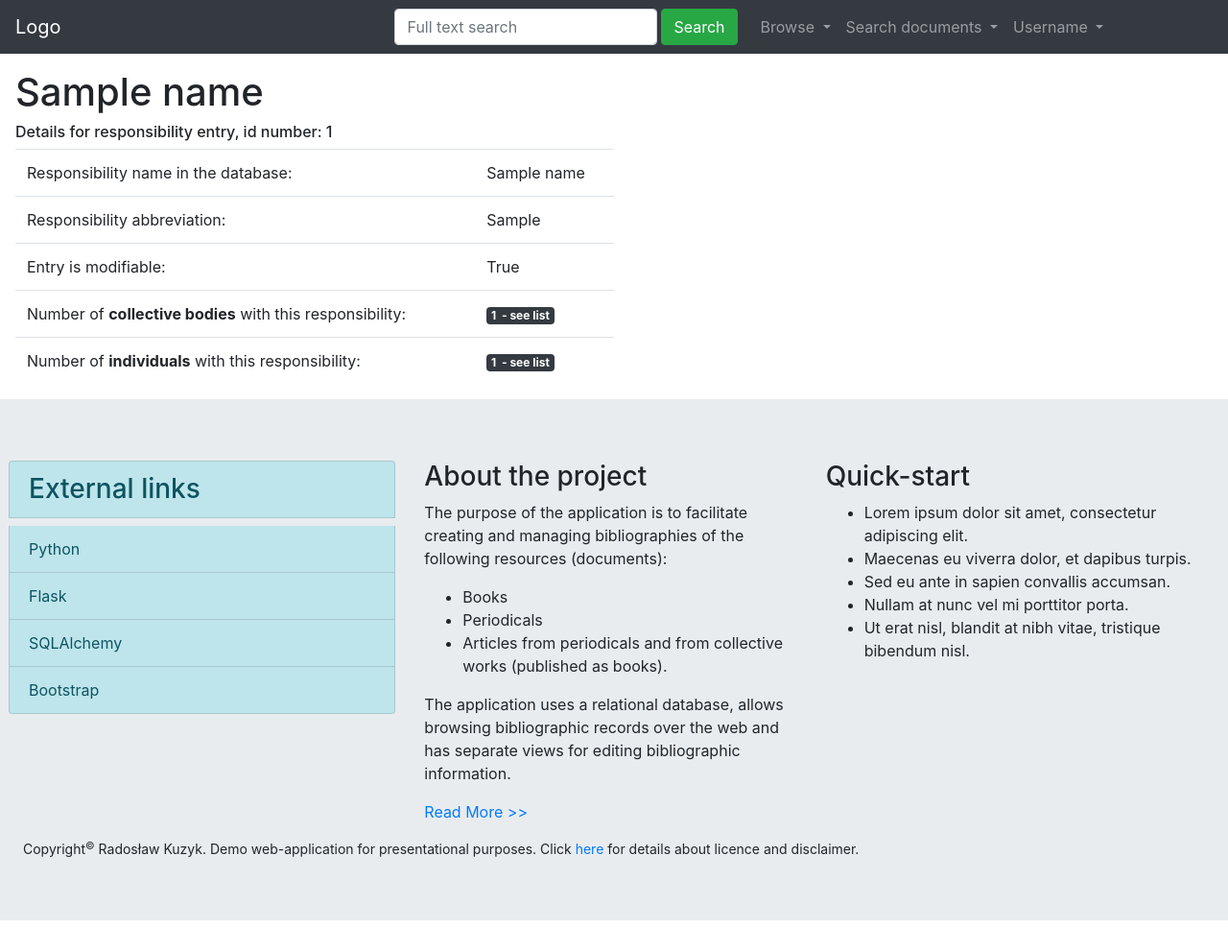
After one commit to radoslavian/Flask-Web-Bibliography-App, a Flask app: a page that uses app/templates/base.html in a window 1280 px wide. The commit adds this page. Shown: the whole page at 96% size. Run offline with Flask 2, Linux system fonts and the light colour scheme; tables that the repository leaves empty hold one stand-in row (values such as "Sample post"); some libraries are stand-ins or nearby versions.

Commit message:
Code refactoring. Working on new browse_people route functionality.

```diff
--- a/app/main/views.py
+++ b/app/main/views.py
@@ -1,5 +1,7 @@
 '''View functions for the the application main blueprint.
 '''
+
+__name__ = 'views'
 
 from . import main
 from flask import render_template, request, current_app
@@ -12,35 +14,68 @@ def browse_people():
     record authorities.
     '''
     page = request.args.get('page', 1, type=int)
-    people = Person.query.with_entities(
-        Person.person_id,
-        Person.forenames,
-        Person.last_name,
-        Person.life_years,
-        db.literal('person'))
-    name_variants = PersonNameVariant.query.with_entities(
-        PersonNameVariant.variant_id,
-        PersonNameVariant.first_name_variant,
-        PersonNameVariant.last_name_variant,
+    responsibility_id = request.args.get(
+        'responsibility_id', None, type=int)
+    responsibility = None
+    if responsibility_id:
 
-        # dummy field, couldn't find any better solution
-        db.literal(''),
-        db.literal('name_variant'))
-    people_variants_union = people.union_all(name_variants).order_by(
-        Person.last_name.asc(), Person.forenames.asc())
-    pagination = people_variants_union.paginate(
+        # ta kwerenda działa, ale funkcja/logika
+        # do wyświetlania tej listy wymagają
+        # zmiany (druga funkcja dla innej trasy
+        # lub inne rozwiązanie)
+        # lepsza kwerenda:
+        # Flask Web..., s. 182
+        # sprawdzić czy działa:
+        # db.session.query(Person).select_from(ResponsibilityPerson) \
+        # .filter(ResponsibilityPerson.responsibility_id==1) \
+        # .join(Person, ResponsibilityPerson.person_id == Person.person_id) \
+        # .all()
+        # (na kolejnych stronach przepis na prostszą wersję)
+
+        responsibility = ResponsibilityName.query.filter_by(
+            id=responsibility_id).first_or_404()
+        result = ResponsibilityPerson.query.join(
+            ResponsibilityPerson.responsibility).filter_by(
+                id=responsibility_id).join(
+                    ResponsibilityPerson.person).with_entities(
+                        Person.person_id,
+                        Person.forenames,
+                        Person.last_name,
+                        Person.life_years,
+                        db.literal('person')
+                    )
+    else:
+        people = ResponsibilityPerson.query.with_entities(
+            Person.person_id,
+            Person.forenames,
+            Person.last_name,
+            Person.life_years,
+            db.literal('person'))
+        name_variants = PersonNameVariant.query.with_entities(
+            PersonNameVariant.variant_id,
+            PersonNameVariant.first_name_variant,
+            PersonNameVariant.last_name_variant,
+
+            # dummy field, couldn't find any better solution
+            db.literal(''),
+            db.literal('name_variant'))
+        result = people.union_all(name_variants).order_by(
+            Person.last_name.asc(), Person.forenames.asc())
+    pagination = result.paginate(
         page, per_page=current_app.config['LIST_ENTRIES_PER_PAGE'],
         error_out=False)
 
+    responsibility_name = None
+    if responsibility:
+        responsibility_name = responsibility.responsibility_name
+
     return render_template(
-        'list_of_items.html',
+        'people_list.html',
+        responsibility_name=responsibility_name,
+        responsibility_id=responsibility_id,
         literal_column=db.literal_column,
-        title='List of individuals from the database',
-        subtitle='Alphabetical order, ascending',
         endpoint='.browse_people',
-        pagination=pagination,
-        partial_template_name='_people_list_paginated.html')
-
+        pagination=pagination)
 
 
 @main.route('/browse/documents/id=<document_id>', methods=['GET', 'POST'])
@@ -73,8 +108,12 @@ def geographic_locations_list():
         page, per_page=current_app.config['LIST_ENTRIES_PER_PAGE'],
         error_out=False)
 
-    return render_template('geographic_locations_list.html',
-                           pagination=pagination)
+    return render_template(
+        'geographic_locations_list.html',
+        title='List of geographic locations',
+        subtitle='Ordered alphabetically, ascending.',
+        pagination=pagination,
+        endpoint='.geographic_locations_list')
 
 
 @main.route('/', methods=['GET', 'POST'])
@@ -102,7 +141,10 @@ def keywords_list():
         error_out=False)
 
     return render_template('keywords_list.html',
-                           pagination=pagination)
+                           title='List of subject headers from the database',
+                           subtitle='Ordered alphabetically, ascending.',
+                           pagination=pagination,
+                           endpoint='.keywords_list')
 
 
 @main.route('/browse/languages/')
@@ -142,44 +184,26 @@ def name_variant(variant_id):
                            name_variant=name_variant)
 
 
-def get_responsibilities(record):
-    '''Returns unique list (set) of responsibilities for person
-    and CollectiveBody models.
+def get_unique_responsibilities(item_responsibilities):
+    '''Returns unique list (set) of responsibilities
+    from a responsibility relationship in a model.
     '''
-    return {item.responsibility.responsibility_name
-            for item in record.responsibilities}
+    return {responsibility_person.responsibility
+            for responsibility_person in item_responsibilities}
 
 
-def person_responsibility_list(responsibilities, person_id):
-    '''List of responsibilities and-for each one-count of documents
-    in which a given person appears with a particular responsibility.
+def responsibility_list(responsibilities, query_fn):
+    '''Lists responsibilities from a collective body or person relationship
+    field and counts number of documents for each one
+    in which a given entity appears with a particular responsibility.
     '''
+
     responsibilities_list = []
-    for responsibility_name in responsibilities:
-        resp_id = ResponsibilityName.query.filter_by(
-            responsibility_name=responsibility_name).first().id
-        resp_count = ResponsibilityPerson.query.filter_by(
-            person_id=person_id, responsibility_id=resp_id).count()
+    for responsibility in responsibilities:
+        resp_count = query_fn(responsibility).count()
         responsibilities_list.append(
-            [responsibility_name, resp_count])
-    responsibilities_list.sort(key=lambda item: item[0])
-
-    return responsibilities_list
-
-
-def collective_body_resp_list(responsibilities, c_body_id):
-    '''List of responsibilities and-for each one-count of documents
-    in which a given collective body appears with a particular responsibility.
-    '''
-    responsibilities_list = []
-    for responsibility_name in responsibilities:
-        resp_id = ResponsibilityName.query.filter_by(
-            responsibility_name=responsibility_name).first().id
-        resp_count = ResponsibilityCollectivity.query.filter_by(
-            collectivity_id=c_body_id, responsibility_id=resp_id).count()
-        responsibilities_list.append(
-            [responsibility_name, resp_count])
-    responsibilities_list.sort(key=lambda item: item[0])
+            [responsibility, resp_count])
+    responsibilities_list.sort(key=lambda item: item[0].responsibility_name)
 
     return responsibilities_list
 
@@ -190,12 +214,38 @@ def person_details(person_id):
     document's authors, translators, subjects etc.)
     '''
     person_record = Person.query.filter_by(person_id=person_id).first_or_404()
-    responsibilities = get_responsibilities(person_record)
-    person_record.responsibilities_list = person_responsibility_list(
-        responsibilities, person_id)
+    responsibilities = get_unique_responsibilities(
+        person_record.responsibilities)
+    person_record.responsibilities_list = responsibility_list(
+        responsibilities,
+        query_fn=lambda responsibility: ResponsibilityPerson.query.filter_by(
+            person_id=person_id,
+            responsibility_id=responsibility.id))
 
     return render_template('person_record_details.html',
                            person_record=person_record)
+
+
+@main.route('/browse/responsibilities/')
+def responsibilities_list():
+    responsibilities = ResponsibilityName.query.order_by(
+        ResponsibilityName.responsibility_name).all()
+
+    return render_template(
+        'list_of_items.html',
+        responsibilities=responsibilities,
+        title='List of document responsibilities',
+        subtitle='Alphabetical order, ascending',
+        partial_template_name='_responsibilities.html')
+
+
+@main.route('/browse/responsibilities/id=<responsibility_id>')
+def responsibility_details(responsibility_id):
+    responsibility = ResponsibilityName.query.filter_by(
+        id=responsibility_id).first_or_404()
+
+    return render_template('responsibility_details.html',
+                           responsibility=responsibility)
 
 
 @main.route('/browse/collective-bodies/id=<c_body_id>')
@@ -204,9 +254,13 @@ def collective_body_details(c_body_id):
     '''
     collective_body_record = CollectiveBody.query.filter_by(
         id=c_body_id).first_or_404()
-    responsibilities = get_responsibilities(collective_body_record)
-    collective_body_record.responsibilities_list = collective_body_resp_list(
-        responsibilities, c_body_id)
+    responsibilities = get_unique_responsibilities(
+        collective_body_record.responsibilities)
+    collective_body_record.responsibilities_list = responsibility_list(
+        responsibilities,
+        query_fn=lambda responsibility: ResponsibilityCollectivity. \
+        query.filter_by(collectivity_id=c_body_id,
+                        responsibility_id=responsibility.id))
 
     return render_template('collective_body_details.html',
                            collective_body=collective_body_record)
@@ -256,6 +310,12 @@ def document_types_list():
                            subtitle='Alphabetical order, ascending',
                            document_types=document_types)
 
+# @main.route('/browse/documents/')
+# def documents_list(query_fn=None):
+#     def default_query_fn():
+#         pass
+#     pass
+
 
 @main.route('/search')
 def search():
--- a/app/templates/_document_types_list.html
+++ b/app/templates/_document_types_list.html
@@ -2,6 +2,6 @@
   <a class="list-group-item list-group-item-action"
      href="{{ url_for('.document_type',
      type_id=document_type.type_id) }}">
-     {{ document_type.name }}
+     {{ document_type.name.capitalize() }}
   </a>
 {% endfor %}
--- /dev/null
+++ b/app/templates/_responsibilities.html
@@ -0,0 +1,4 @@
+{% for responsibility in responsibilities %}
+  {{ macros.render_responsibility(responsibility,
+  class="list-group-item list-group-item-action") }}
+{% endfor %}
--- a/app/templates/base.html
+++ b/app/templates/base.html
@@ -70,18 +70,26 @@
 	      <div class="dropdown-menu">
 		<a class="dropdown-item"
 		   data-toggle="tooltip"
-		   title="Ordered list of authors, editors etc., but also
-		   individuals being subjects of the documents."
+		   title="Ordered list of collective names (organisations -
+		   companies, foundation etc.) attached to documents as
+		   responsibility statements or subjects."
 		   data-placement="left"
-		   href="{{ url_for('.browse_people') }}">
-		  Personal names
+		   href="{{ url_for('.collective_bodies_list') }}">
+		   Collective names
+		</a>
+		<a class="dropdown-item"
+		   href="{{ url_for('.document_types_list') }}"
+		   data-toggle="tooltip"
+		   title="Document types, number of documents for each
+		   type and links to list of documents for each set."
+		   data-placement="left" href="#">
+		   Document types
 		</a>
 		<a class="dropdown-item"
 		   data-toggle="tooltip"
-		   title="Ordered list of subject headers."
-		   data-placement="left"
-		   href="{{ url_for('.keywords_list') }}">
-		  Subject keywords
+		   title="Ordered list of documents with title filter."
+		   data-placement="left" href="#">
+		   Documents
 		</a>
 		<a class="dropdown-item" data-toggle="tooltip"
 		   title="Ordered list of geographic locations
@@ -89,6 +97,13 @@
 		   data-placement="left"
 		   href="{{ url_for('.geographic_locations_list') }}">
 		  Geographic locations
+		</a>
+		<a class="dropdown-item" data-toggle="tooltip"
+		   title="Ordered list of subject headers (topics)
+			  of documents."
+		   data-placement="left"
+		   href="{{ url_for('.keywords_list') }}">
+		  Subject keywords
 		</a>
 		<a class="dropdown-item" data-toggle="tooltip"
 		   title="Ordered list of languages (as languages in which
@@ -100,26 +115,19 @@
 		</a>
 		<a class="dropdown-item"
 		   data-toggle="tooltip"
-		   title="Ordered list of collective names (organisations -
-		   companies, foundation etc.) attached to documents as
-		   responsibility statements or subjects."
+		   title="Ordered list of authors, editors etc., but also
+		   individuals being subjects of the documents."
 		   data-placement="left"
-		   href="{{ url_for('.collective_bodies_list') }}">
-		   Collective names
+		   href="{{ url_for('.browse_people') }}">
+		  Personal names
 		</a>
 		<a class="dropdown-item"
 		   data-toggle="tooltip"
-		   title="Ordered list of documents with title filter."
-		   data-placement="left" href="#">
-		   Documents
-		</a>
-		<a class="dropdown-item"
-		   href="{{ url_for('.document_types_list') }}"
-		   data-toggle="tooltip"
-		   title="Document types, number of documents for each
-		   type and links to list of documents for each set."
-		   data-placement="left" href="#">
-		   Document types
+		   title="Ordered list of collective body / individual
+			  responsibilities in documents."
+		   data-placement="left"
+		   href="{{ url_for('.responsibilities_list') }}">
+		  Responsibilities
 		</a>
 	      </div>
 	    </li>
--- a/app/templates/document_type_details.html
+++ b/app/templates/document_type_details.html
@@ -22,7 +22,7 @@
    {% endif %}
     <tr>
       <td>Number of documents of this type:</td>
-      <td>{{ macros.see_documents_list_badge(document_type.documents) }}</td>
+      <td>{{ macros.see_list_badge(document_type.documents) }}</td>
     </tr>
   </table>
 {% endblock %}
--- a/app/templates/keyword_details_view.html
+++ b/app/templates/keyword_details_view.html
@@ -12,7 +12,7 @@
   <tr>
     <td>Documents referencing this keyword:</td>
     <td>
-      {{ macros.see_documents_list_badge(keyword.documents) }}
+      {{ macros.see_list_badge(keyword.documents) }}
     </td>
   </tr>
 </table>
--- a/app/templates/macros.html
+++ b/app/templates/macros.html
@@ -38,7 +38,8 @@
 
 {% macro render_list(items, item_fn) %}
   {# Renders list of items (people, geographic location) #}
-  {# using funtion creating individual item. #}
+  {# using funtion for creating individual item. #}
+  {# Used to create lists of items in detailed document view. #}
   <ul class="items-list list-group">
     {% for item in items %}
       <li class="list-group-item">{{ item_fn(item) }}</li>
@@ -47,9 +48,10 @@
 {% endmacro %}
 
 
-{% macro render_collective_body(col_body) %}
-  {# Prints collective body name and hyperlink for a detailed view. #}
-  <a href="{{ url_for('.collective_body_details',
+{% macro render_collective_body(col_body, class=None) %}
+  {# Prints collective body name and hyperlink in a detailed view route. #}
+  <a {% if class %} class="{{ class }}" {% endif %}
+     href="{{ url_for('.collective_body_details',
 	   c_body_id=col_body.id) }}">
 	   {{ col_body.name }}
   </a>
@@ -59,33 +61,37 @@
 {% macro render_collective_body_responsibility(col_body) %}
   {# Prints collective body (name) and it's responsibility in #}
   {# a document template. #}
-  <strong>
     {{ render_responsibility(col_body.responsibility) }}:
-  </strong>
   <br>
   {{ render_collective_body(col_body.collectivity) }}
 {% endmacro %}
 
 
-{% macro render_person(person) %}
+{% macro render_person(person, class=None) %}
   {# Prints person's name and hyperlink for a detailed view. #}
-  <a href="{{ url_for('.person_details', person_id=person.person_id) }}">
+  <a {% if class %} class="{{ class }}" {% endif %}
+    href="{{ url_for('.person_details', person_id=person.person_id) }}">
     <em>{{ person.last_name }}</em>, {{ person.forenames }}
   {% if person.life_years %} ({{ person.life_years }}) {% endif %}</a>
 {% endmacro %}
 
 
 {% macro render_person_name_variant(variant) %}
-  {{ variant.last_name_variant }},
+  {% if variant.last_name_variant %}
+    {{ variant.last_name_variant }},
+  {% endif %}
   {{ variant.first_name_variant }}&nbsp;
   <a href="{{ url_for('.name_variant',
 	   variant_id=variant.variant_id) }}">details&nbsp;&hellip;</a>
 {% endmacro %}
 
 
-{% macro render_responsibility(responsibility) %}
-  {# add url #}
-  <strong>{{ responsibility.responsibility_name.capitalize() }}</strong>
+{% macro render_responsibility(responsibility, class=None) %}
+  <a {% if class %} class="{{ class }}" {% endif %}
+     href="{{ url_for('.responsibility_details',
+     responsibility_id=responsibility.id) }}">
+     {{ responsibility.responsibility_name.capitalize() }}
+  </a>
 {% endmacro %}
 
 
@@ -99,22 +105,24 @@
 {% macro render_location(location) %}
   <a href="{{ url_for('.geographic_location_details',
 	   location_id=location.location_id) }}">
-    <strong>{{ location.name }}</strong>
+     {{ location.name }}
     {% if location.determiner %}
-      ({{ location.determiner }})
+      <em>({{ location.determiner }})</em>
     {% endif %}
   </a>
 {% endmacro %}
 
 
 {% macro render_language(language) %}
-  {# add hyperlink #}
+<a href="{{ url_for('.language_details',
+	 language_id=language.language_id) }}">
   {{ language.language_name }}
   {% if language.iso_639_1_language_code %}
     ({{ language.iso_639_1_language_code }})
   {% elif language.iso_639_2_language_code %}
     ({{ language.iso_639_2_language_code }})
   {% endif %}
+</a>
 {% endmacro %}
 
 
@@ -125,32 +133,45 @@
 {% endmacro %}
 
 
-{% macro responsibilities_list(_list) %}
+{% macro responsibilities_list(responsibilities) %}
   {# List of (person, collective body) responsibilities #}
-  {# with number of attached documents (printed from the tuple).#}
+  {# with number of attached documents.#}
   <table class="table-sm responsibilities">
-    {% for (name, count) in _list %}
+    {% for (responsibility, count) in responsibilities %}
       <tr>
-	<td>{{ name.capitalize() }}</td>
-	<td><span class="badge badge-dark">
-	    documents:
-	    {{ count }}
-	</span></td>
+	<td>
+	  {{ render_responsibility(responsibility) }}
+	</td>
+	<td>
+	  {{ see_list_badge(count=count,
+	  pre_title='documents:', post_title=None) }}
+	</td>
       </tr>
     {% endfor %}
   </table>
 {% endmacro %}
 
 
-{% macro see_documents_list_badge(documents_relationship,
+{% macro see_list_badge(relationship=None,
+  endpoint=None,
+  count=None,
+  badge_class="badge badge-dark",
   pre_title=None, post_title="&nbsp;-&nbsp;see&nbsp;list") %}
-  <span class="badge badge-dark">
+  {% if endpoint %} <a href="{{ url_for(endpoint, **kwargs) }}"> {% endif %}
+  <span class="{{ badge_class }}">
     {% if pre_title %}
       {{ pre_title|safe }}
     {% endif %}
-    {{ documents_relationship.count() }}
+    {% if count %}
+      {{ count }}
+    {% elif relationship.count() %}
+      {{ relationship.count() }}
+    {% else %}
+      {% set post_title = "empty list" %}
+    {% endif %}
     {% if post_title %}
       {{ post_title|safe }}
     {% endif %}
   </span>
+  {% if endpoint %} </a> {% endif %}
 {% endmacro %}
--- /dev/null
+++ b/app/templates/responsibility_details.html
@@ -0,0 +1,51 @@
+{% extends "base.html" %}
+{% block content %}
+  <h1>{{ responsibility.responsibility_name.capitalize() }}</h1>
+  <h6>Details for responsibility entry, id number:
+    {{ responsibility.id }}
+  </h6>
+  <table class="table table-hover col-md-6">
+    <tr>
+      <td>Responsibility name in the database:</td>
+      <td>{{ responsibility.responsibility_name }}</td>
+    </tr>
+    {% if responsibility.responsibility_abbr %}
+      <tr>
+	<td>Responsibility abbreviation:</td>
+	<td>{{ responsibility.responsibility_abbr }}</td>
+      </tr>
+    {% endif %}
+    <tr>
+      <td>Entry is modifiable:</td>
+      <td>{{ responsibility.modifiable }}</td>
+    </tr>
+    {% if responsibility.responsibility_collectivities.count()  %}
+      <tr>
+	<td>
+	  Number of <strong>collective bodies</strong>
+	  with this responsibility:
+	</td>
+	<td>
+	  {% if responsibility.responsibility_collectivities.count() %}
+	    {{ macros.see_list_badge(
+	    responsibility.responsibility_collectivities) }}
+	  {% endif %}
+	</td>
+      </tr>
+    {% endif %}
+    {% if responsibility.responsibilities_people.count() %}
+    <tr>
+      <td>
+	Number of <strong>individuals</strong> with this
+	responsibility:
+      </td>
+      <td>
+	{{ macros.see_list_badge(
+	responsibility.responsibilities_people,
+	responsibility_id=responsibility.id,
+	endpoint='.browse_people') }}
+      </td>
+    </tr>
+    {% endif %}
+  </table>
+{% endblock %}
```
Also changed, not shown: app/models.py (+7 -3 lines), app/templates/_collective_bodies_list.html (+2 -5 lines), app/templates/_people_list_paginated.html (deleted, +0 -15 lines), app/templates/collective_body_details.html (+7 -7 lines), app/templates/geographic_location_details.html (+9 -12 lines), app/templates/geographic_locations_list.html (+14 -24 lines), app/templates/keywords_list.html (+6 -14 lines), app/templates/language_details.html (+4 -6 lines), app/templates/list_of_items.html (+6 -4 lines), app/templates/people_list.html (added, +25 -0 lines), app/templates/person_name_variant.html (+1 -8 lines), app/templates/person_record_details.html (+9 -7 lines).
